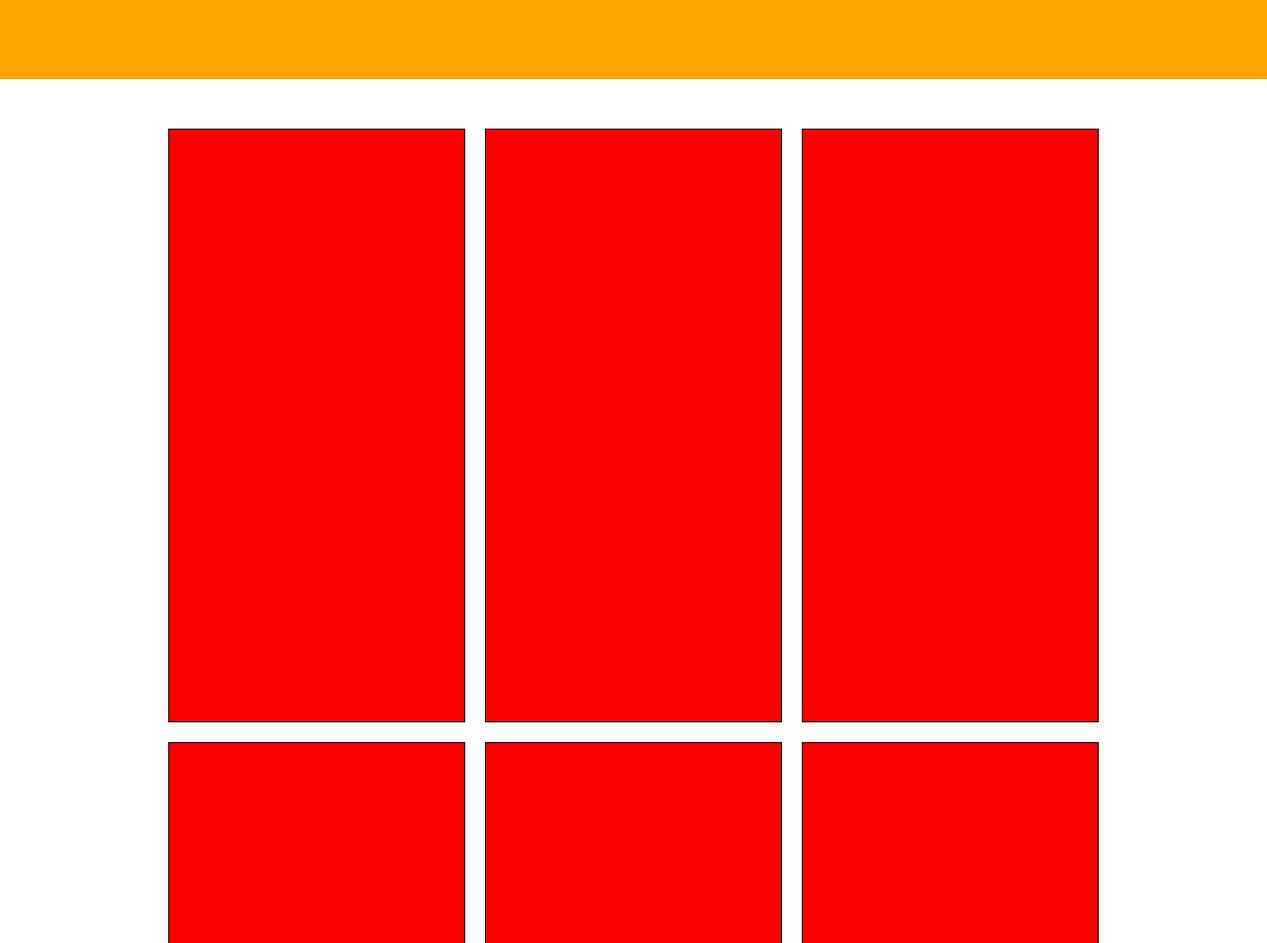
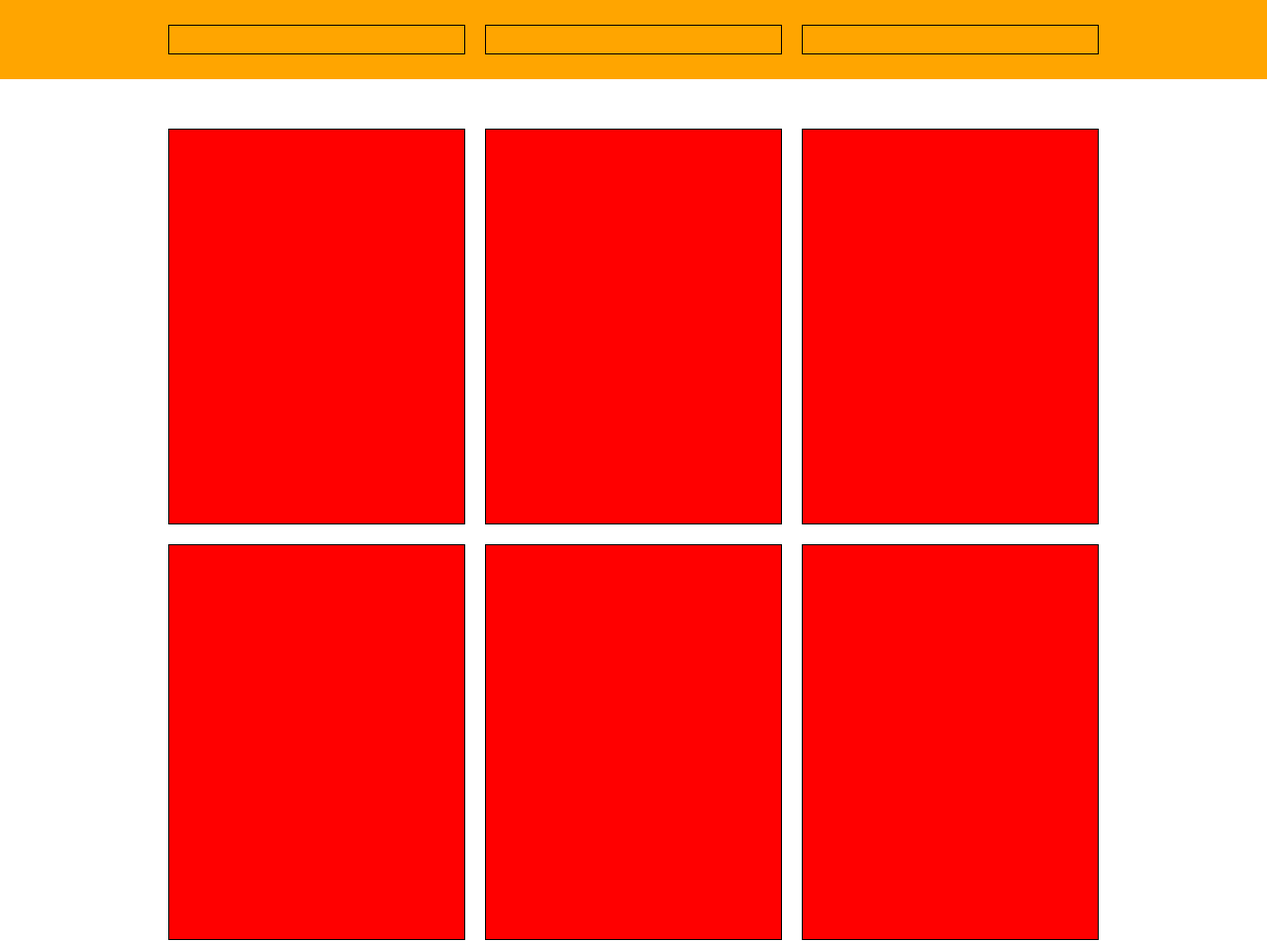
Before and after one commit to stappost/html-css-boolando, a plain HTML site: page index.html in a window 1280 px wide. Shown: the top 953 px of the page at 99% size. Drawn offline with Linux system fonts and the light colour scheme.

Commit message:
[UPGRADE] added header and footer color blocks

```diff
--- a/css/style.css
+++ b/css/style.css
@@ -20,12 +20,15 @@
     height: 100%;
     width: 80%;
     flex-wrap: wrap;
+
+}
+.gap{
     gap: 20px;
 }
 
 .col-33{
     width: calc(100% / 3 - 20px);
-    height: 100%;
+    height: 50%;
 }
 .justify-center{
     justify-content: center;
@@ -34,15 +37,31 @@
 header{
     height: 80px;
     background-color: orange;
+    padding-top: 10px;
+    position: sticky;
+    top: 0;
+}
+header .row{
+    align-items: center;
+}
+header .container{
+    max-width: 1200px;
+    margin: 0 auto;
+    height: 60px;
 }
 /* MAIN  */
 main{
-    margin-top: 50px;
+    padding-top: 50px;
 }
 main .container{
     max-width: 1200px;
     margin: 0 auto;
-    height: 600px;
+    height: 800px;
 }
 
 /* FOOTER  */
+footer{
+    background-color: black;
+    height: 100px;
+    margin-top: 50px;
+}
--- a/index.html
+++ b/index.html
@@ -12,17 +12,17 @@
         <!-- CONTAINER  -->
         <div class="container">
             <!-- ROW  -->
-            <div class="row">
+            <div class="row gap justify-center">
                  <!-- FILTRI UOMO DONNA BAMBINI  -->
-                <div class="col-33 filter">
+                <div class="col-33 border filter">
 
                 </div>
                 <!-- LOGO  -->
-                <div class="col-33 logo">
+                <div class="col-33 border logo">
 
                 </div>
                 <!-- PROFILE AND LIST  FAVORITES E CART  -->
-                <div class="col-33 list">
+                <div class="col-33 border list">
 
                 </div>
             </div>
@@ -34,7 +34,7 @@
         <!-- CONTAINER  -->
         <div class="container">
             <!-- ROW  -->
-            <div class="row justify-center">
+            <div class="row gap justify-center">
                 <!-- COLUMNS  -->
                 <div class="col-33 bg_red border"></div>
                 <div class="col-33 bg_red border"></div>
```
